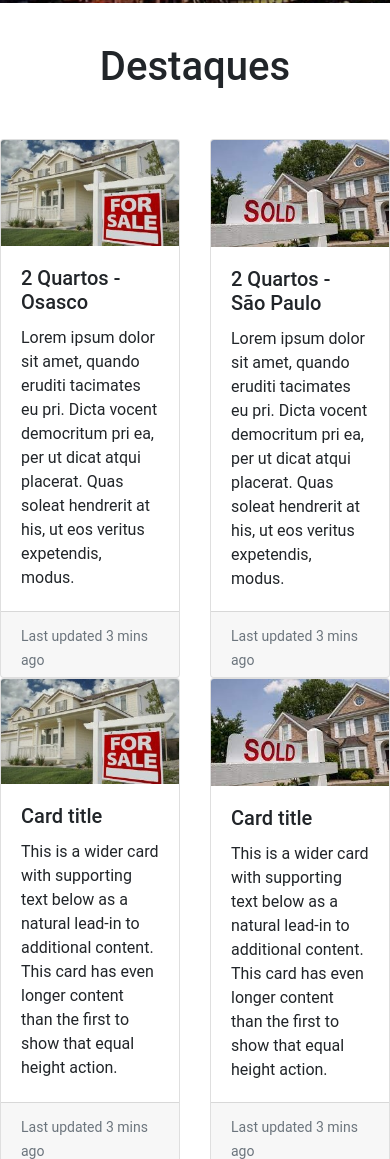
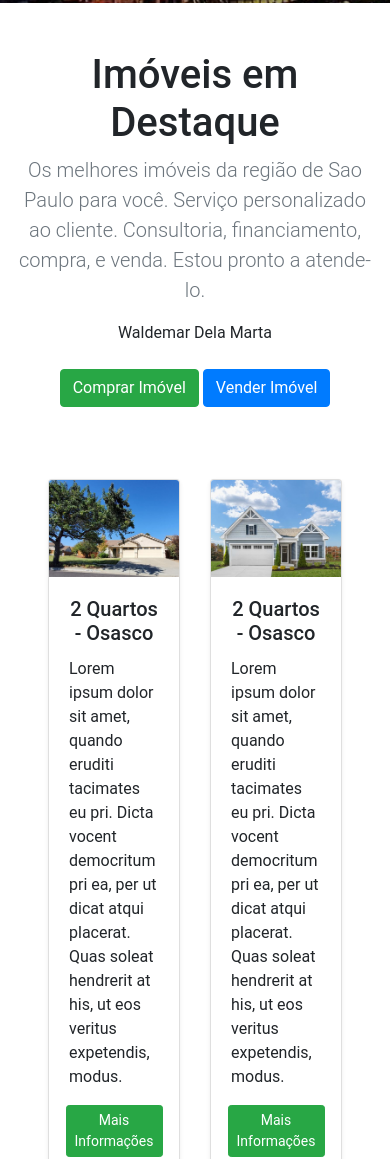
Before and after one commit to dcWashington/bootcampPortfolio, a plain HTML site: page index.html in a window 390 px wide. Shown: the part 841-2000 px from the top of the page. Drawn offline with nearby package versions, Linux system fonts and the light colour scheme.

Commit message:
featured homes complete

```diff
--- a/css/styles.css
+++ b/css/styles.css
@@ -16,13 +16,7 @@ header {
   margin: 0;
   padding: 30px;
   color: white;
-  /* background-image: url("/images/sao-paulo1.jpg"); */
 
-  background-image: -webkit-linear-gradient(
-      rgba(0, 0, 0, 0.3),
-      rgba(0, 0, 0, 0.3)
-    ),
-    url(/images/sao-paulo2.jpg);
   background-image: linear-gradient(rgba(0, 0, 0, 0.4), rgba(0, 0, 0, 0.4)),
     url(/images/sao-paulo2.jpg);
   background-size: cover;
--- a/index.html
+++ b/index.html
@@ -22,7 +22,7 @@
   <body>
     <header>
       <nav class="navbar navbar-expand-md navbar-dark bg-trasparent sticky-top">
-        <div class="container">
+        <!-- <div class="container"> -->
         <a class="navbar-brand" href="#">
           <!-- add logo image -->
           <!-- <img
@@ -61,16 +61,12 @@
             </li>
           </ul>
           <span class="navbar-text ml-auto">
-              <a
-                class="text-nowrap"
-                role="button"
-                data-toggle=""
-                data-target="#"
+            <a class="text-nowrap" role="button" data-toggle="" data-target="#"
               ><i class="fa fa-whatsapp"></i> (11) 9123-4567</a
             >
           </span>
         </div>
-        </div>
+        <!-- </div> -->
       </nav>
       <div class="hero-text-box text-center">
         <h2 class="mt-5">Portfolio: Realtor Website</h2>
@@ -78,29 +74,26 @@
           Don’t practice until you get it right. Practice until you can’t get it
           wrong.
         </h3>
-
+      </div>
       <div class="container-fluid">
         <label for="city" class="row form-label justify-content-center mt-5"
           >Cidades</label
         >
         <div class="row justify-content-sm-center">
-            <input
-              class="form-control col-sm-5"
-              list="cityOptions"
-              id="city"
-              placeholder="Pesquise por cidade..."
-            />
-            <datalist id="cityOptions">
-              <option value="São Paulo"></option>
-              <option value="Osasco"></option>
-              <option value="Jundiaí"></option>
-              <option value="Campinas"></option>
-              <option value="Praia Grande"></option>
-            </datalist>
-            <button type="button" class="btn btn-outline-success ml-2">
+          <select class="form-select col-sm-5" id="inputCity">
+            <option selected>Pesquise por Cidade...</option>
+            <option value="São Paulo">São Paulo</option>
+            <option value="Osasco">Osasco</option>
+            <option value="Jundiaí">Jundiaí</option>
+            <option value="Campinas">Campinas</option>
+            <option value="Praia Grande">Praia Grande</option>
+          </select>
+          <button
+            type="button"
+            class="btn btn-outline-success col-sm-2 ml-sm-2"
+          >
             Pesquisar
           </button>
-          </div>
         </div>
       </div>
     </header>
@@ -108,101 +101,114 @@
     <!-- ===================== -->
     <!-- Featued Homes Section -->
     <!-- ===================== -->
-
-    <div class="featuredHomes">
-      <div>
-        <h1 class="text-center title-padding">Destaques</h1>
-      </div>
-      <div class="row row-cols-2 row-cols-md-3 g-4">
-        <div class="col">
-          <div class="card h-100">
-            <img src="images/forSale.jpg" class="card-img-top" alt="..." />
-            <div class="card-body">
-              <h5 class="card-title">2 Quartos - Osasco</h5>
-              <p class="card-text">
-                Lorem ipsum dolor sit amet, quando eruditi tacimates eu pri. Dicta vocent democritum pri ea, per ut dicat atqui placerat. Quas soleat hendrerit at his, ut eos veritus expetendis, modus.
+    <section class="py-5 text-center container">
+      <div class="row py-lg-5">
+        <div class="col-lg-6 col-md-8 mx-auto">
+          <h1 class="fw-light">Imóveis em Destaque</h1>
+          <p class="lead text-muted">
+            Os melhores imóveis da região de Sao Paulo para você. Serviço
+            personalizado ao cliente. Consultoria, financiamento, compra, e
+            venda. Estou pronto a atende-lo.
+          </p>
+          <!-- assinatura em letra cursiva -->
+          <p class="">Waldemar Dela Marta</p>
+          <p>
+            <a href="#" class="btn btn-success my-2">Comprar Imóvel</a>
+            <a href="#" class="btn btn-primary my-2">Vender Imóvel</a>
           </p>
         </div>
-            <div class="card-footer">
-              <small class="text-muted">Last updated 3 mins ago</small>
+      </div>
+    </section>
+
+    <div class="pb-5 px-5 featuredHomes">
+      <div class="row row-cols-2 row-cols-md-3 g-4">
+        <div class="pb-5 col">
+          <div class="card h-100 shadow-sm">
+            <img src="images/house1.jpeg" class="card-img-top" alt="..." />
+            <div class="card-body">
+              <h5 class="card-title text-center">2 Quartos - Osasco</h5>
+              <p class="card-text">
+                Lorem ipsum dolor sit amet, quando eruditi tacimates eu pri.
+                Dicta vocent democritum pri ea, per ut dicat atqui placerat.
+                Quas soleat hendrerit at his, ut eos veritus expetendis, modus.
+              </p>
+              <div class="d-flex justify-content-center">
+                <button type="button" class="btn btn-sm btn-success">
+                  Mais Informações
+                </button>
               </div>
             </div>
           </div>
-        <div class="col">
-          <div class="card h-100">
-            <img src="images/soldHouse.jpg" class="card-img-top" alt="..." />
+        </div>
+        <div class="pb-5 col">
+          <div class="card h-100 shadow-sm">
+            <img src="images/house6.jpeg" class="card-img-top" alt="..." />
             <div class="card-body">
-              <h5 class="card-title">2 Quartos - São Paulo</h5>
+              <h5 class="card-title text-center">2 Quartos - Osasco</h5>
               <p class="card-text">
-                Lorem ipsum dolor sit amet, quando eruditi tacimates eu pri. Dicta vocent democritum pri ea, per ut dicat atqui placerat. Quas soleat hendrerit at his, ut eos veritus expetendis, modus.
+                Lorem ipsum dolor sit amet, quando eruditi tacimates eu pri.
+                Dicta vocent democritum pri ea, per ut dicat atqui placerat.
+                Quas soleat hendrerit at his, ut eos veritus expetendis, modus.
               </p>
-            </div>
-            <div class="card-footer">
-              <small class="text-muted">Last updated 3 mins ago</small>
+              <div class="d-flex justify-content-center">
+                <button type="button" class="btn btn-sm btn-success">
+                  Mais Informações
+                </button>
               </div>
             </div>
           </div>
-        <div class="col">
-          <div class="card h-100">
-            <img src="images/forSale.jpg" class="card-img-top" alt="..." />
+        </div>
+        <div class="pb-5 col">
+          <div class="card h-100 shadow-sm">
+            <img src="images/house3.jpeg" class="card-img-top" alt="..." />
             <div class="card-body">
-              <h5 class="card-title">Card title</h5>
+              <h5 class="card-title text-center">2 Quartos - Osasco</h5>
               <p class="card-text">
-                This is a wider card with supporting text below as a natural
-                lead-in to additional content. This card has even longer content
-                than the first to show that equal height action.
+                Lorem ipsum dolor sit amet, quando eruditi tacimates eu pri.
+                Dicta vocent democritum pri ea, per ut dicat atqui placerat.
+                Quas soleat hendrerit at his, ut eos veritus expetendis, modus.
               </p>
-            </div>
-            <div class="card-footer">
-              <small class="text-muted">Last updated 3 mins ago</small>
+              <div class="d-flex justify-content-center">
+                <button type="button" class="btn btn-sm btn-success">
+                  Mais Informações
+                </button>
               </div>
             </div>
           </div>
-        <div class="col">
-          <div class="card h-100">
-            <img src="images/soldHouse.jpg" class="card-img-top" alt="..." />
+        </div>
+        <div class="pb-5 col">
+          <div class="card h-100 shadow-sm">
+            <img src="images/house4.jpeg" class="card-img-top" alt="..." />
             <div class="card-body">
-              <h5 class="card-title">Card title</h5>
+              <h5 class="card-title text-center">2 Quartos - Osasco</h5>
               <p class="card-text">
-                This is a wider card with supporting text below as a natural
-                lead-in to additional content. This card has even longer content
-                than the first to show that equal height action.
+                Lorem ipsum dolor sit amet, quando eruditi tacimates eu pri.
+                Dicta vocent democritum pri ea, per ut dicat atqui placerat.
+                Quas soleat hendrerit at his, ut eos veritus expetendis, modus.
               </p>
-            </div>
-            <div class="card-footer">
-              <small class="text-muted">Last updated 3 mins ago</small>
+              <div class="d-flex justify-content-center">
+                <button type="button" class="btn btn-sm btn-success">
+                  Mais Informações
+                </button>
               </div>
             </div>
           </div>
-        <div class="col">
-          <div class="card h-100">
-            <img src="images/forSale.jpg" class="card-img-top" alt="..." />
+        </div>
+        <div class="pb-5 col">
+          <div class="card h-100 shadow-sm">
+            <img src="images/house5.jpeg" class="card-img-top" alt="..." />
             <div class="card-body">
-              <h5 class="card-title">Card title</h5>
+              <h5 class="card-title text-center">2 Quartos - Osasco</h5>
               <p class="card-text">
-                This is a wider card with supporting text below as a natural
-                lead-in to additional content. This card has even longer content
-                than the first to show that equal height action.
+                Lorem ipsum dolor sit amet, quando eruditi tacimates eu pri.
+                Dicta vocent democritum pri ea, per ut dicat atqui placerat.
+                Quas soleat hendrerit at his, ut eos veritus expetendis, modus.
               </p>
+              <div class="d-flex justify-content-center">
+                <button type="button" class="btn btn-sm btn-success">
+                  Mais Informações
+                </button>
               </div>
-            <div class="card-footer">
-              <small class="text-muted">Last updated 3 mins ago</small>
-            </div>
-          </div>
-        </div>
-        <div class="col">
-          <div class="card h-100">
-            <img src="images/soldHouse.jpg" class="card-img-top" alt="..." />
-            <div class="card-body">
-              <h5 class="card-title">Card title</h5>
-              <p class="card-text">
-                This is a wider card with supporting text below as a natural
-                lead-in to additional content. This card has even longer content
-                than the first to show that equal height action.
-              </p>
-            </div>
-            <div class="card-footer">
-              <small class="text-muted">Last updated 3 mins ago</small>
             </div>
           </div>
         </div>
@@ -268,9 +274,17 @@
         </div>
         <div class="col">
           <div class="contact-info text-center">
-            <p><i class="fa fa-whatsapp"></i> (11) xxxx-xxxx</a></p>
-            <p><i class="fa fa-whatsapp"></i> (11) xxxx-xxxx</a></p>
-            <p><i class="fa fa-envelope"></i> contato@xxxxxxxxx.com.br</a></p>
+            <p>
+              <a href=""><i class="fa fa-whatsapp"></i> (11) xxxx-xxxx</a>
+            </p>
+            <p>
+              <a href=""><i class="fa fa-whatsapp"></i> (11) xxxx-xxxx</a>
+            </p>
+            <p>
+              <a href=""
+                ><i class="fa fa-envelope"></i> contato@xxxxxxxxx.com.br</a
+              >
+            </p>
             <div class="social-icons">
               <h3>Redes Sociais</h3>
               <a href="" target="_blank"><i class="fa fa-instagram"></i></a>
@@ -285,8 +299,8 @@
     <footer id="footer">
       <div class="container text-center">
         <p>
-          &copy; Nucamp Portfolio 2021. <a href="">Tiago & Washington</a>. Todos
-          direitos reservados.
+          &copy; Nucamp Portfolio 2021. <a href="">Thiago & Washington</a>.
+          Todos direitos reservados.
         </p>
       </div>
     </footer>
```
Also changed, not shown: images/house1.jpeg (added), images/house2.jpeg (added), images/house4.jpeg (added), images/house5.jpeg (added), images/house6.jpeg (added), images/sky.png (added), 3 other files. Lines whose indentation alone changed are shown as unchanged.
